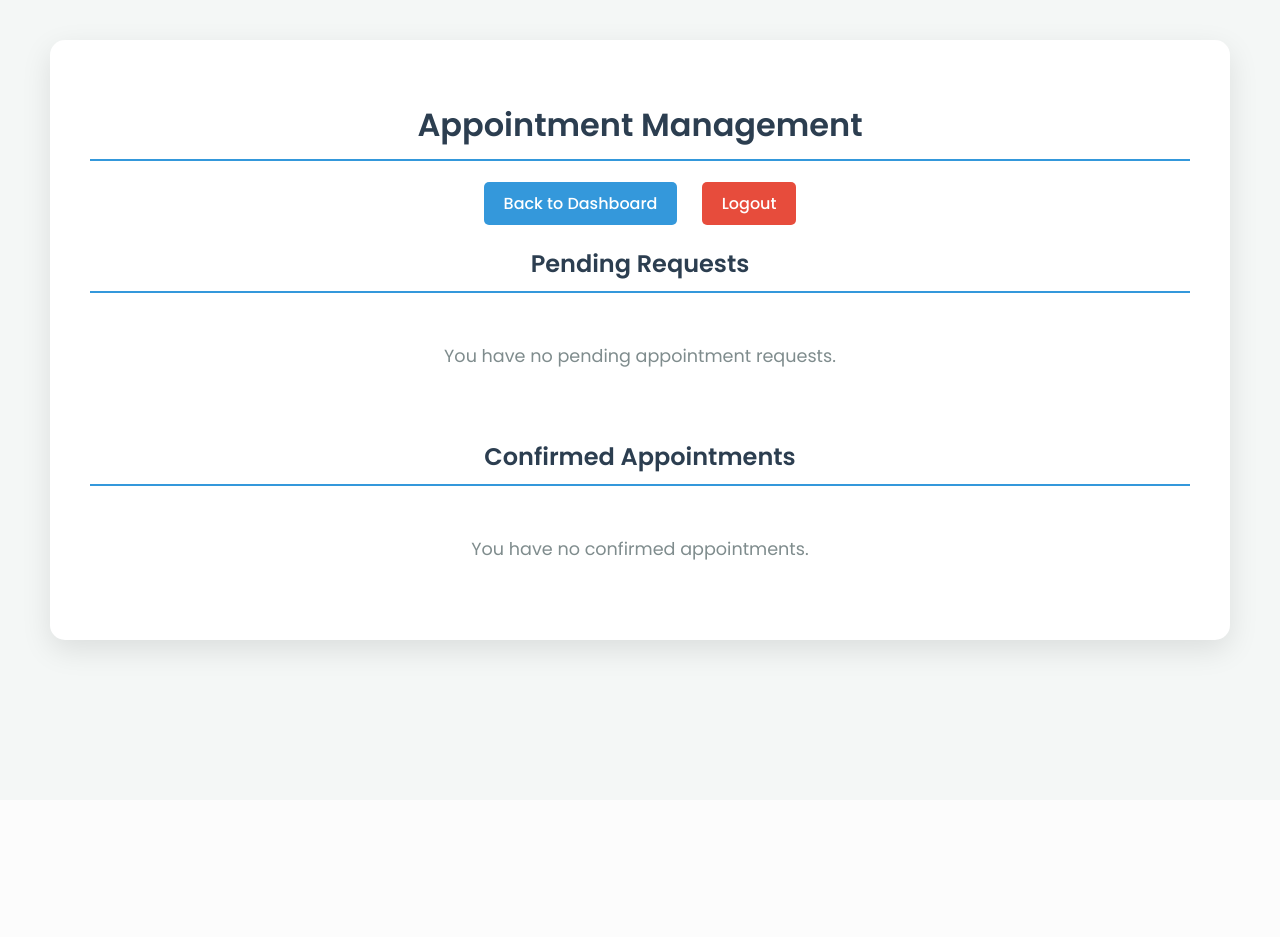
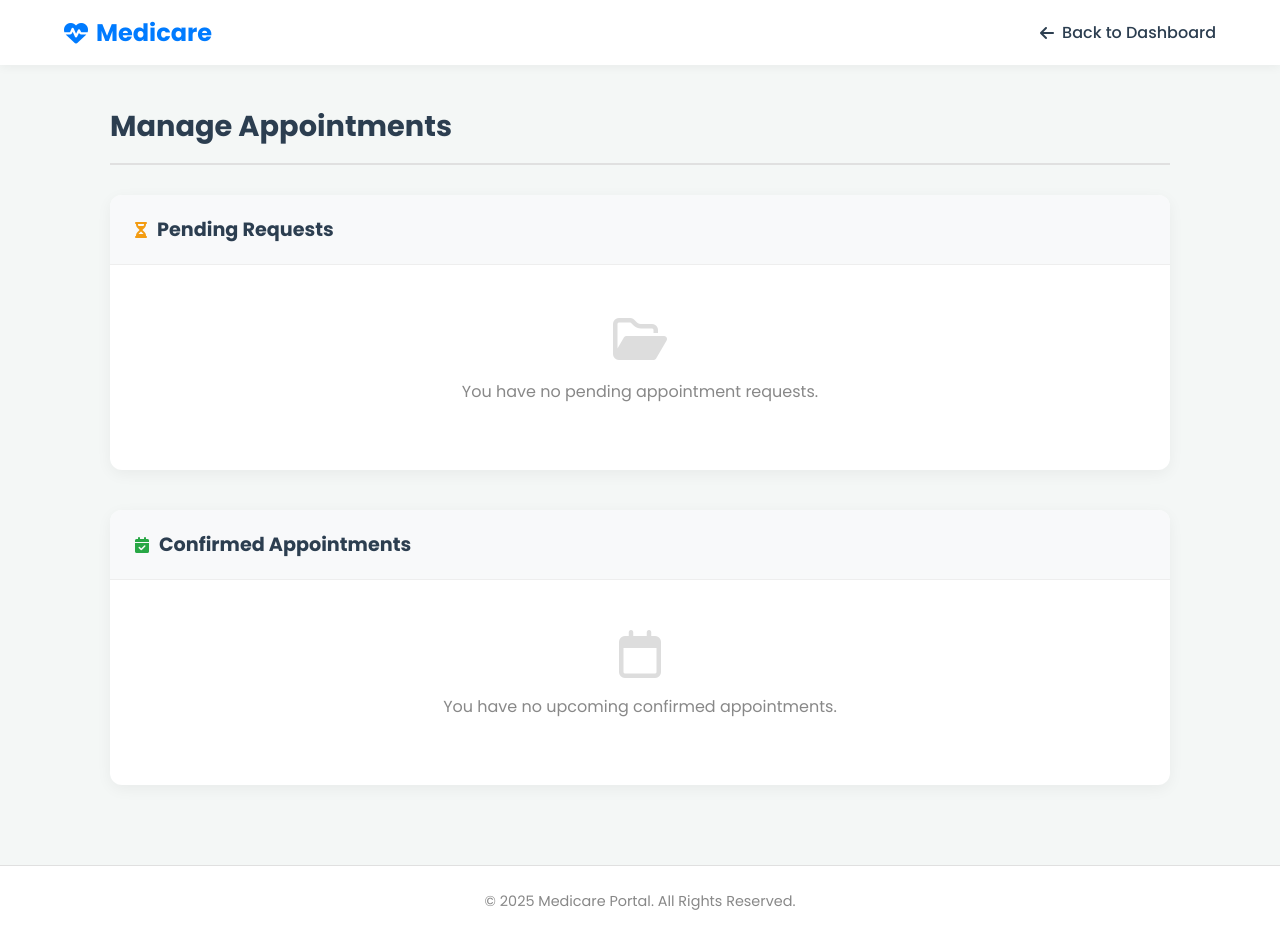
Before and after one commit to WahidurRahman77/Clinic-Appointment-Booking-System, a PHP site: page /portal/view_requests.php in a window 1280 px wide. Before the commit the page ends 663 px from the top, so only its background shows below. Run offline with PHP 8.4, Linux system fonts and the light colour scheme; the visitor is signed in with stand-in values (Sample User, id 1); data that the repository does not hold is empty.

Commit message:
Refactor appointment management logic and UI

```diff
--- a/portal/view_requests.php
+++ b/portal/view_requests.php
@@ -41,14 +41,14 @@ if ($_SERVER["REQUEST_METHOD"] == "POST" && isset($_POST['confirm_appointment'])
         $stmt_book_slot->execute();
 
         $conn->commit();
-        $message = "<div class='msg-success'>Appointment confirmed and slot is now booked.</div>";
+        $message = "<div class='msg-alert msg-success'><i class='fas fa-check-circle'></i> Appointment confirmed and slot booked.</div>";
     } catch (mysqli_sql_exception $exception) {
         $conn->rollback();
-        $message = "<div class='msg-error'>Error confirming appointment.</div>";
+        $message = "<div class='msg-alert msg-error'><i class='fas fa-times-circle'></i> Error confirming appointment.</div>";
     }
 }
 
-// 3.5. Handle Appointment Cancellation by Doctor (UPDATED LOGIC)
+// 3.5. Handle Appointment Cancellation by Doctor
 if ($_SERVER["REQUEST_METHOD"] == "POST" && isset($_POST['cancel_appointment'])) {
     $appointment_id = $_POST['appointment_id'];
     $slot_id = $_POST['slot_id'];
@@ -56,7 +56,7 @@ if ($_SERVER["REQUEST_METHOD"] == "POST" && isset($_POST['cancel_appointment']))
     // Use a transaction
     $conn->begin_transaction();
     try {
-        // 1. Update the appointment status to 'canceled_by_doctor' INSTEAD of deleting
+        // 1. Update the appointment status to 'canceled_by_doctor'
         $stmt_update = $conn->prepare("UPDATE appointments SET request_status = 'canceled_by_doctor' WHERE id = ? AND request_status = 'confirmed'");
         $stmt_update->bind_param("i", $appointment_id);
         $stmt_update->execute();
@@ -67,10 +67,10 @@ if ($_SERVER["REQUEST_METHOD"] == "POST" && isset($_POST['cancel_appointment']))
         $stmt_free_slot->execute();
 
         $conn->commit();
-        $message = "<div class='msg-success'>Appointment canceled successfully. The slot is now available again.</div>";
+        $message = "<div class='msg-alert msg-success'><i class='fas fa-trash-alt'></i> Appointment canceled. Slot is available again.</div>";
     } catch (mysqli_sql_exception $exception) {
         $conn->rollback();
-        $message = "<div class='msg-error'>Error canceling appointment.</div>";
+        $message = "<div class='msg-alert msg-error'>Error canceling appointment.</div>";
     }
 }
 
@@ -117,41 +117,94 @@ $conn->close();
 <html lang="en">
 <head>
     <meta charset="UTF-8">
-    <title>Manage Appointments</title>
+    <meta name="viewport" content="width=device-width, initial-scale=1.0">
+    <title>Manage Appointments | Medicare Portal</title>
     <link href="https://fonts.googleapis.com/css2?family=Poppins:wght@300;400;500;600;700&display=swap" rel="stylesheet">
+    <link rel="stylesheet" href="https://cdnjs.cloudflare.com/ajax/libs/font-awesome/6.4.0/css/all.min.css">
     <style>
-        body { font-family: 'Poppins', sans-serif; background: #f4f7f6; margin: 0; padding: 40px; }
-        .container { max-width: 1100px; margin: auto; background: #fff; padding: 40px; border-radius: 15px; box-shadow: 0 10px 30px rgba(0,0,0,0.1); }
-        h1, h2 { color: #2c3e50; font-weight: 600; text-align: center; border-bottom: 2px solid #3498db; padding-bottom: 10px; margin-bottom: 30px; }
-        .nav-links { text-align: center; margin-bottom: 30px; }
-        .nav-links a { text-decoration: none; background: #3498db; color: white; padding: 10px 20px; border-radius: 5px; margin: 0 10px; font-weight: 500; }
-        .nav-links .logout { background-color: #e74c3c; }
-        table { width: 100%; border-collapse: collapse; margin-top: 20px; }
-        th, td { padding: 15px; text-align: left; border-bottom: 1px solid #ddd; }
-        th { background-color: #ecf0f1; color: #34495e; }
+        :root {
+            --primary: #007bff; --light-bg: #f4f7f6; --white: #fff; --text: #2c3e50;
+            --success: #28a745; --danger: #dc3545; --shadow: 0 4px 15px rgba(0,0,0,0.05);
+        }
 
-        .confirm-btn { background-color: #2ecc71; color: white; border: none; padding: 8px 15px; border-radius: 5px; cursor: pointer; font-weight: 500; }
-        .confirm-btn:hover { background-color: #27ae60; }
+        * { box-sizing: border-box; }
+        body { font-family: 'Poppins', sans-serif; background: var(--light-bg); margin: 0; min-height: 100vh; display: flex; flex-direction: column; }
 
-        .cancel-btn { background-color: #e74c3c; color: white; border: none; padding: 8px 15px; border-radius: 5px; cursor: pointer; font-weight: 500; }
-        .cancel-btn:hover { background-color: #c0392b; }
+        /* Navbar */
+        .navbar { background: var(--white); padding: 15px 5%; display: flex; justify-content: space-between; align-items: center; box-shadow: 0 2px 10px rgba(0,0,0,0.05); }
+        .brand { font-size: 1.5rem; font-weight: 700; color: var(--primary); display: flex; align-items: center; gap: 8px; }
+        .back-link { color: var(--text); text-decoration: none; font-weight: 500; display: flex; align-items: center; gap: 8px; transition: 0.3s; }
+        .back-link:hover { color: var(--primary); }
 
-        p.no-data { text-align: center; color: #7f8c8d; font-size: 1.1em; padding: 20px; }
-        .msg-success { background: #e0ffe0; border: 1px solid green; padding: 15px; text-align: center; margin-bottom: 20px; border-radius: 8px; }
-        .msg-error { background: #ffe0e0; border: 1px solid red; padding: 15px; text-align: center; margin-bottom: 20px; border-radius: 8px; }
+        /* Container */
+        .container { max-width: 1100px; margin: 40px auto; padding: 0 20px; flex: 1; width: 100%; }
+
+        .header { margin-bottom: 30px; border-bottom: 2px solid #e0e0e0; padding-bottom: 15px; display: flex; justify-content: space-between; align-items: center; }
+        .header h1 { margin: 0; color: var(--text); font-size: 1.8rem; }
+
+        /* Messages */
+        .msg-alert { padding: 15px; border-radius: 8px; margin-bottom: 25px; display: flex; align-items: center; gap: 10px; animation: slideIn 0.5s ease; }
+        .msg-success { background: #d4edda; color: #155724; border: 1px solid #c3e6cb; }
+        .msg-error { background: #f8d7da; color: #721c24; border: 1px solid #f5c6cb; }
+        @keyframes slideIn { from { opacity: 0; transform: translateY(-10px); } to { opacity: 1; transform: translateY(0); } }
+
+        /* Section Cards */
+        .section-card { background: var(--white); border-radius: 12px; box-shadow: var(--shadow); padding: 0; overflow: hidden; margin-bottom: 40px; }
+        .section-header { background: #f8f9fa; padding: 20px 25px; border-bottom: 1px solid #eee; display: flex; align-items: center; gap: 10px; }
+        .section-header h2 { margin: 0; font-size: 1.2rem; color: var(--text); }
+        .count-badge { background: var(--primary); color: white; padding: 2px 10px; border-radius: 20px; font-size: 0.85rem; }
+
+        /* Tables */
+        .table-responsive { overflow-x: auto; }
+        table { width: 100%; border-collapse: collapse; min-width: 600px; }
+        th { background: var(--white); color: #666; font-weight: 600; text-align: left; padding: 18px 25px; font-size: 0.9rem; text-transform: uppercase; border-bottom: 2px solid #f0f0f0; }
+        td { padding: 18px 25px; border-bottom: 1px solid #f0f0f0; color: #333; vertical-align: middle; }
+        tr:last-child td { border-bottom: none; }
+        tr:hover { background-color: #fafafa; }
+
+        /* Action Buttons */
+        .btn { padding: 8px 16px; border: none; border-radius: 6px; cursor: pointer; font-weight: 500; font-size: 0.9rem; transition: 0.2s; display: inline-flex; align-items: center; gap: 6px; }
+        .btn-confirm { background: #e6f9ed; color: var(--success); }
+        .btn-confirm:hover { background: var(--success); color: white; }
+        .btn-cancel { background: #fff5f5; color: var(--danger); }
+        .btn-cancel:hover { background: var(--danger); color: white; }
+
+        /* Empty State */
+        .no-data { text-align: center; padding: 50px 20px; color: #888; }
+        .no-data i { font-size: 3rem; margin-bottom: 15px; color: #ddd; display: block; }
+
+        footer { text-align: center; padding: 25px; color: #888; border-top: 1px solid #e0e0e0; margin-top: auto; font-size: 0.9rem; background: var(--white); }
+
+        @media (max-width: 768px) {
+            .header { flex-direction: column; align-items: flex-start; gap: 10px; }
+        }
     </style>
 </head>
 <body>
+
+    <nav class="navbar">
+        <div class="brand"><i class="fas fa-heartbeat"></i> Medicare</div>
+        <a href="doctor_dashboard.php" class="back-link"><i class="fas fa-arrow-left"></i> Back to Dashboard</a>
+    </nav>
+
     <div class="container">
-        <h1>Appointment Management</h1>
-        <div class="nav-links">
-            <a href="doctor_dashboard.php">Back to Dashboard</a>
-            <a href="logout.php" class="logout">Logout</a>
+
+        <div class="header">
+            <h1>Manage Appointments</h1>
         </div>
 
         <?php echo $message; ?>
 
+        <div class="section-card">
+            <div class="section-header">
+                <i class="fas fa-hourglass-half" style="color: #f39c12;"></i>
                 <h2>Pending Requests</h2>
+                <?php if ($pending_requests->num_rows > 0): ?>
+                    <span class="count-badge" style="background: #f39c12;"><?php echo $pending_requests->num_rows; ?></span>
+                <?php endif; ?>
+            </div>
+
+            <div class="table-responsive">
                 <?php if ($pending_requests->num_rows > 0): ?>
                     <table>
                         <thead>
@@ -165,14 +218,16 @@ $conn->close();
                         <tbody>
                             <?php while($row = $pending_requests->fetch_assoc()): ?>
                             <tr>
-                        <td><?php echo htmlspecialchars($row['patient_name']); ?></td>
+                                <td><strong><?php echo htmlspecialchars($row['patient_name']); ?></strong></td>
                                 <td><?php echo date("D, M j, Y", strtotime($row['appointment_date'])); ?></td>
                                 <td><?php echo date("g:i A", strtotime($row['start_time'])); ?></td>
                                 <td>
-                            <form action="view_requests.php" method="POST" style="display:inline;">
+                                    <form action="view_requests.php" method="POST">
                                         <input type="hidden" name="appointment_id" value="<?php echo $row['appointment_id']; ?>">
                                         <input type="hidden" name="slot_id" value="<?php echo $row['slot_id']; ?>">
-                                <button type="submit" name="confirm_appointment" class="confirm-btn">Confirm</button>
+                                        <button type="submit" name="confirm_appointment" class="btn btn-confirm">
+                                            <i class="fas fa-check"></i> Confirm
+                                        </button>
                                     </form>
                                 </td>
                             </tr>
@@ -180,10 +235,21 @@ $conn->close();
                         </tbody>
                     </table>
                 <?php else: ?>
-            <p class="no-data">You have no pending appointment requests.</p>
+                    <div class="no-data">
+                        <i class="far fa-folder-open"></i>
+                        <p>You have no pending appointment requests.</p>
+                    </div>
                 <?php endif; ?>
+            </div>
+        </div>
 
-        <h2 style="margin-top: 50px;">Confirmed Appointments</h2>
+        <div class="section-card">
+            <div class="section-header">
+                <i class="fas fa-calendar-check" style="color: var(--success);"></i>
+                <h2>Confirmed Appointments</h2>
+            </div>
+
+            <div class="table-responsive">
                 <?php if ($confirmed_appointments->num_rows > 0): ?>
                     <table>
                         <thead>
@@ -197,14 +263,16 @@ $conn->close();
                         <tbody>
                             <?php while($row = $confirmed_appointments->fetch_assoc()): ?>
                             <tr>
-                        <td><?php echo htmlspecialchars($row['patient_name']); ?></td>
+                                <td><strong><?php echo htmlspecialchars($row['patient_name']); ?></strong></td>
                                 <td><?php echo date("D, M j, Y", strtotime($row['appointment_date'])); ?></td>
                                 <td><?php echo date("g:i A", strtotime($row['start_time'])); ?></td>
                                 <td>
-                            <form action="view_requests.php" method="POST" onsubmit="return confirm('Are you sure you want to cancel this appointment? The slot will become available again.');" style="display:inline;">
+                                    <form action="view_requests.php" method="POST" onsubmit="return confirm('Are you sure you want to cancel this appointment? The slot will become available again.');">
                                         <input type="hidden" name="appointment_id" value="<?php echo $row['appointment_id']; ?>">
                                         <input type="hidden" name="slot_id" value="<?php echo $row['slot_id']; ?>">
-                                <button type="submit" name="cancel_appointment" class="cancel-btn">Cancel</button>
+                                        <button type="submit" name="cancel_appointment" class="btn btn-cancel">
+                                            <i class="fas fa-times"></i> Cancel
+                                        </button>
                                     </form>
                                 </td>
                             </tr>
@@ -212,9 +280,17 @@ $conn->close();
                         </tbody>
                     </table>
                 <?php else: ?>
-            <p class="no-data">You have no confirmed appointments.</p>
+                    <div class="no-data">
+                        <i class="far fa-calendar"></i>
+                        <p>You have no upcoming confirmed appointments.</p>
+                    </div>
                 <?php endif; ?>
+            </div>
+        </div>
 
     </div>
+
+    <footer>&copy; <?php echo date("Y"); ?> Medicare Portal. All Rights Reserved.</footer>
+
 </body>
 </html>
```
Lines whose indentation alone changed are shown as unchanged.
